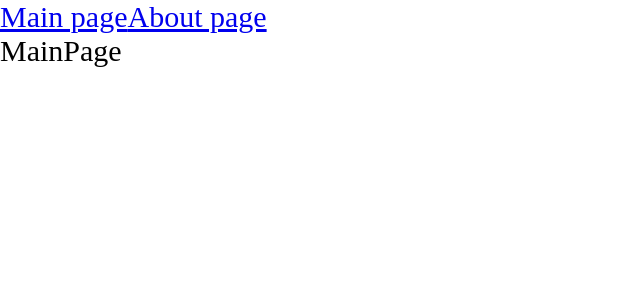
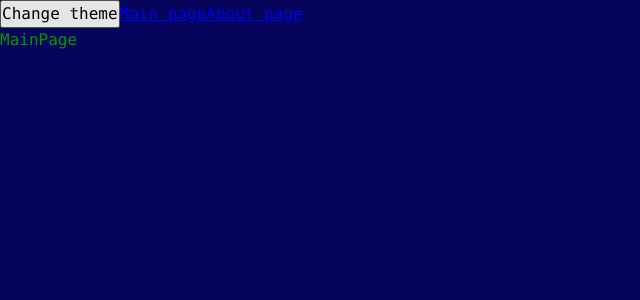
Before and after one commit to Kucerenko171/social-network, a React app: page / in a window 1280 px wide. Shown: the top 300 px of the page, without its empty margins (0-640 px from the left). Built offline with nearby package versions, Linux system fonts and the light colour scheme.

Commit message:
feat: made theme system, variables system in sass

```diff
--- /dev/null
+++ b/src/ theme/ThemeContext.ts
@@ -0,0 +1,15 @@
+import {createContext} from "react";
+
+export enum Theme {
+    LIGHT = 'light',
+    DARK = 'dark'
+}
+
+export interface ThemeContextProps {
+    theme?: Theme;
+    setTheme?: (theme: Theme) => void;
+}
+
+export const ThemeContext = createContext<ThemeContextProps>({})
+
+export const LOCAL_STORAGE_THEME_KEY = 'theme'
--- /dev/null
+++ b/src/ theme/ThemeProvider.tsx
@@ -0,0 +1,22 @@
+import React, {useMemo, useState} from 'react';
+import {LOCAL_STORAGE_THEME_KEY, Theme, ThemeContext} from "./ThemeContext";
+
+const defaultTheme = localStorage.getItem(LOCAL_STORAGE_THEME_KEY) as Theme || Theme.DARK;
+
+interface Props {
+    children: React.ReactNode;
+}
+
+const ThemeProvider = ({ children }: Props) => {
+    const [theme, setTheme] = useState<Theme>(defaultTheme);
+
+    const defaultProps = useMemo(() => ({theme: theme, setTheme: setTheme}), [theme])
+
+    return (
+        <ThemeContext.Provider value={defaultProps}>
+            {children}
+        </ThemeContext.Provider>
+    );
+};
+
+export default ThemeProvider;
--- /dev/null
+++ b/src/ theme/useTheme.ts
@@ -0,0 +1,22 @@
+import {useContext} from "react";
+import {LOCAL_STORAGE_THEME_KEY, Theme, ThemeContext} from "./ThemeContext";
+
+interface UseThemeResult {
+    toggleTheme: () => void;
+    theme: Theme;
+}
+
+export function useTheme(): UseThemeResult {
+    const { theme, setTheme} = useContext(ThemeContext);
+
+    const toggleTheme = () => {
+        const newTheme = theme === Theme.DARK ? Theme.LIGHT : Theme.DARK;
+        setTheme(newTheme);
+        localStorage.setItem(LOCAL_STORAGE_THEME_KEY, newTheme)
+    }
+
+    return {
+        theme,
+        toggleTheme
+    }
+}
--- a/src/App.tsx
+++ b/src/App.tsx
@@ -1,12 +1,15 @@
 import {Suspense} from "react";
 import {Link, Route, Routes} from "react-router-dom";
-import './index.scss';
+import './styles/index.scss';
+import {useTheme} from "./ theme/useTheme";
 import {AboutPageAsync} from "./pages/AboutPage/AboutPage.async";
 import {MainPageAsync} from "./pages/MainPage/MainPage.async";
 
 export const App = () => {
+    const {theme, toggleTheme} = useTheme();
     return (
-        <div className="app">
+        <div className={`app ${theme}`}>
+            <button onClick={toggleTheme}>Change theme</button>
             <Link to={'/'}>Main page</Link>
             <Link to={'/about'}>About page</Link>
             <Suspense fallback={<div>Loading...</div>}>
--- a/src/index.scss
+++ /dev/null
@@ -1,9 +0,0 @@
-* {
-  margin: 0;
-  padding: 0;
-  box-sizing: border-box;
-}
-
-.app {
-  font-size: 30px;
-}
--- a/src/index.tsx
+++ b/src/index.tsx
@@ -1,10 +1,13 @@
-import {render} from "react-dom";
+import {createRoot} from 'react-dom/client';
 import {BrowserRouter} from "react-router-dom";
+import ThemeProvider from "./ theme/ThemeProvider";
 import {App} from "./App";
 
-render(
+const root = createRoot(document.getElementById('root'))
+
+root.render(
     <BrowserRouter>
-        <App />
-    </BrowserRouter>,
-    document.getElementById('root')
-)
+        <ThemeProvider>
+            <App/>
+        </ThemeProvider>
+    </BrowserRouter>);
--- /dev/null
+++ b/src/styles/index.scss
@@ -0,0 +1,13 @@
+@import "reset";
+@import "variables/global";
+@import "themes/normal";
+@import "themes/dark";
+
+.app {
+  font: var(--font-m);
+
+  background: var(--bg-color);
+  color: var(--primary-color);
+
+  min-height: 100vh;
+}
--- /dev/null
+++ b/src/styles/reset.scss
@@ -0,0 +1,14 @@
+* {
+  margin: 0;
+  padding: 0;
+  box-sizing: border-box;
+}
+
+input,
+button,
+textarea,
+select {
+  margin: 0;
+
+  font: inherit;
+}
--- /dev/null
+++ b/src/styles/themes/dark.scss
@@ -0,0 +1,6 @@
+.app.dark {
+  --bg-color: #05055b;
+
+  --primary-color: #049604;
+  --secondary-color: #04ff04;
+}
--- /dev/null
+++ b/src/styles/themes/normal.scss
@@ -0,0 +1,6 @@
+.app.light {
+  --bg-color: #e8e8ea;
+
+  --primary-color: #022aa1;
+  --secondary-color: #0449e0;
+}
--- /dev/null
+++ b/src/styles/variables/global.scss
@@ -0,0 +1,11 @@
+:root {
+  --font-family-main: Consolas, "Times New Roman", Serif;
+
+  --font-size-m: 16px;
+  --font-line-m: 24px;
+  --font-m: var(--font-size-m) / var(--font-line-m) var(--font-family-main);
+
+  --font-size-l: 24px;
+  --font-line-l: 32px;
+  --font-l: var(--font-size-l) / var(--font-line-l) var(--font-family-main);
+}
```
